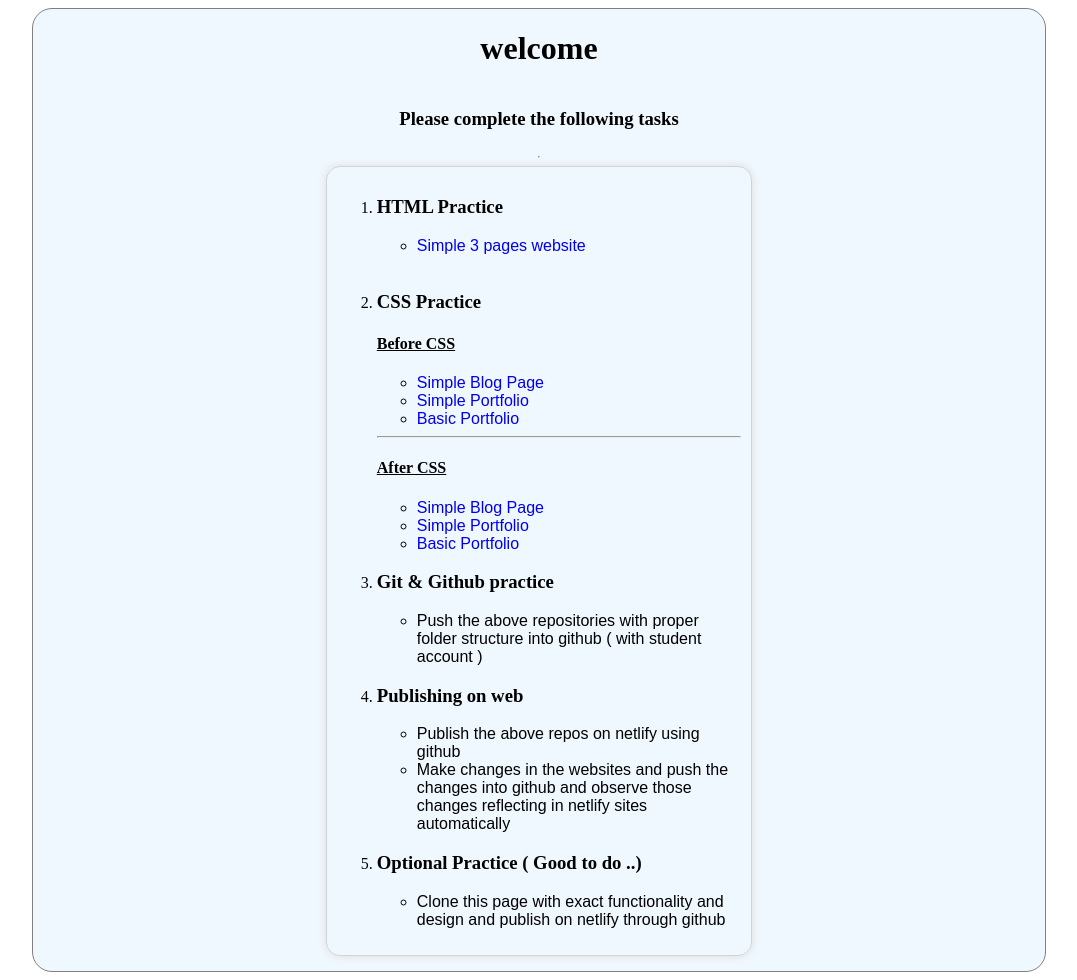
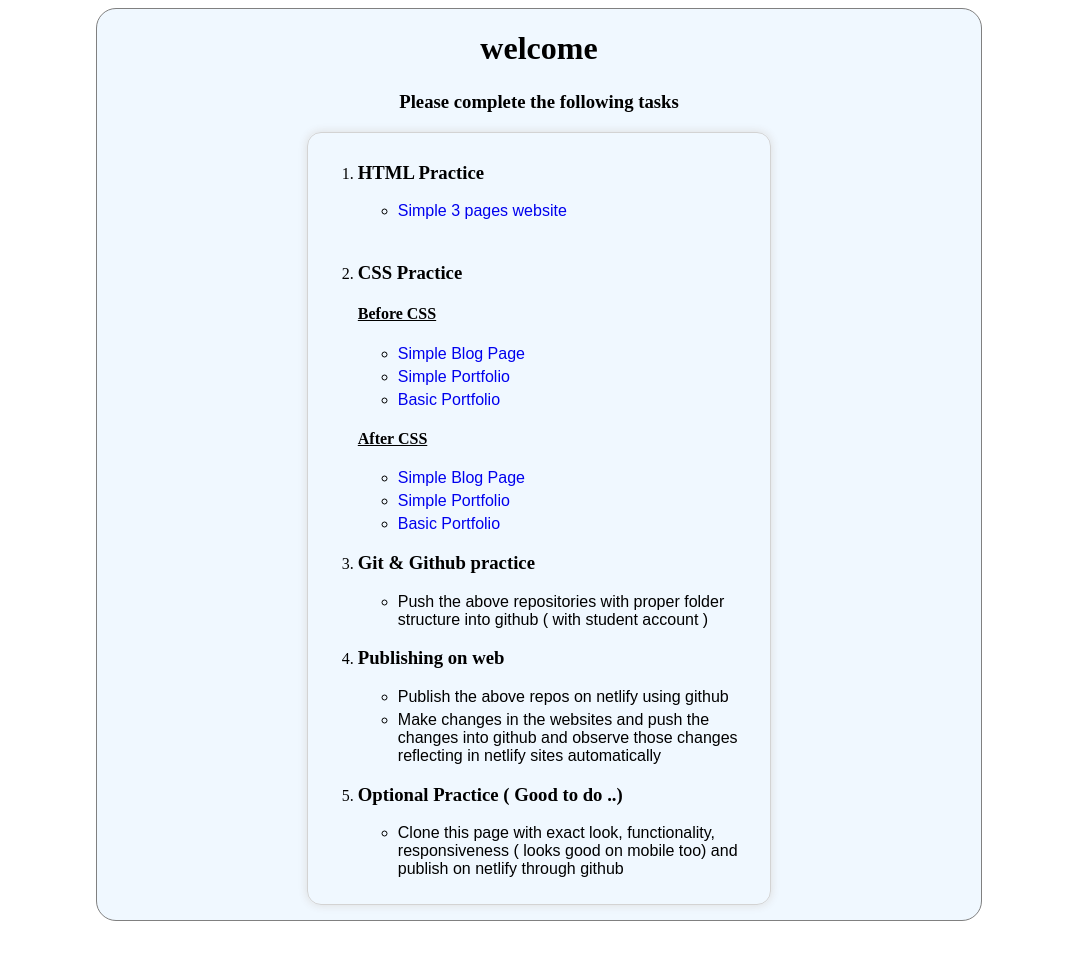
Before and after one commit to prasad230776/html-css-basics, a plain HTML site: page index.html in a window 1280 px wide. Shown: the whole page, without its empty margins (101-1178 px from the left). After the commit the page ends 929 px from the top, so only its background shows below. Drawn offline with Linux system fonts and the light colour scheme.

Commit message:
modified styles

```diff
--- a/index.html
+++ b/index.html
@@ -7,10 +7,15 @@
     <style>
       ul li{
         font-family: Arial, Helvetica, sans-serif;
+
       }
+    ul li{
+      margin-bottom: 5px;;
+    }
       .flex-box {
         margin: auto;
-        width: 80%;
+        /* width: 70%; */
+        /* min-width:630px; */
         min-height: 100vh;
         background-color: aliceblue;
         border-radius: 20px;
@@ -25,12 +30,24 @@
       }
       .inner-div{
         padding:10px;
-        width:40%;
+        /* width:50%; */
+        /* min-width:600px; */
         border:1px solid lightgray;
         box-shadow: 0 0 10px gainsboro;
         border-radius: 14px;
         margin-bottom: 15px;
 
+      }
+      h1{
+        margin-bottom: 5px;
+      }
+      @media(width>1200px) {
+        .flex-box {
+          width:70%;
+        }
+        .inner-div{
+          width:50%;
+        }
       }
     </style>
   </head>
@@ -38,7 +55,7 @@
     <div class="flex-box">
       <h1>welcome</h1>
       <h3>Please complete the following tasks</h3>
-      <hr />
+
       <div class="inner-div">
         <ol>
           <li>
@@ -66,7 +83,7 @@
             >
           </li>
         </ul>
-        <hr />
+        <!-- <hr /> -->
         <h4><u>After CSS</u></h4>
         <ul>
           <li>
@@ -104,10 +121,8 @@
           <h3>Optional Practice ( Good to do ..)</h3>
           <ul>
             <li>
-              Clone this page with exact functionality and design and publish on netlify through github
+              Clone this page with exact look, functionality, responsiveness ( looks good on mobile too) and publish on netlify through github
             </li>
-
-
           </ul>
         </li>
       </ol>
```
